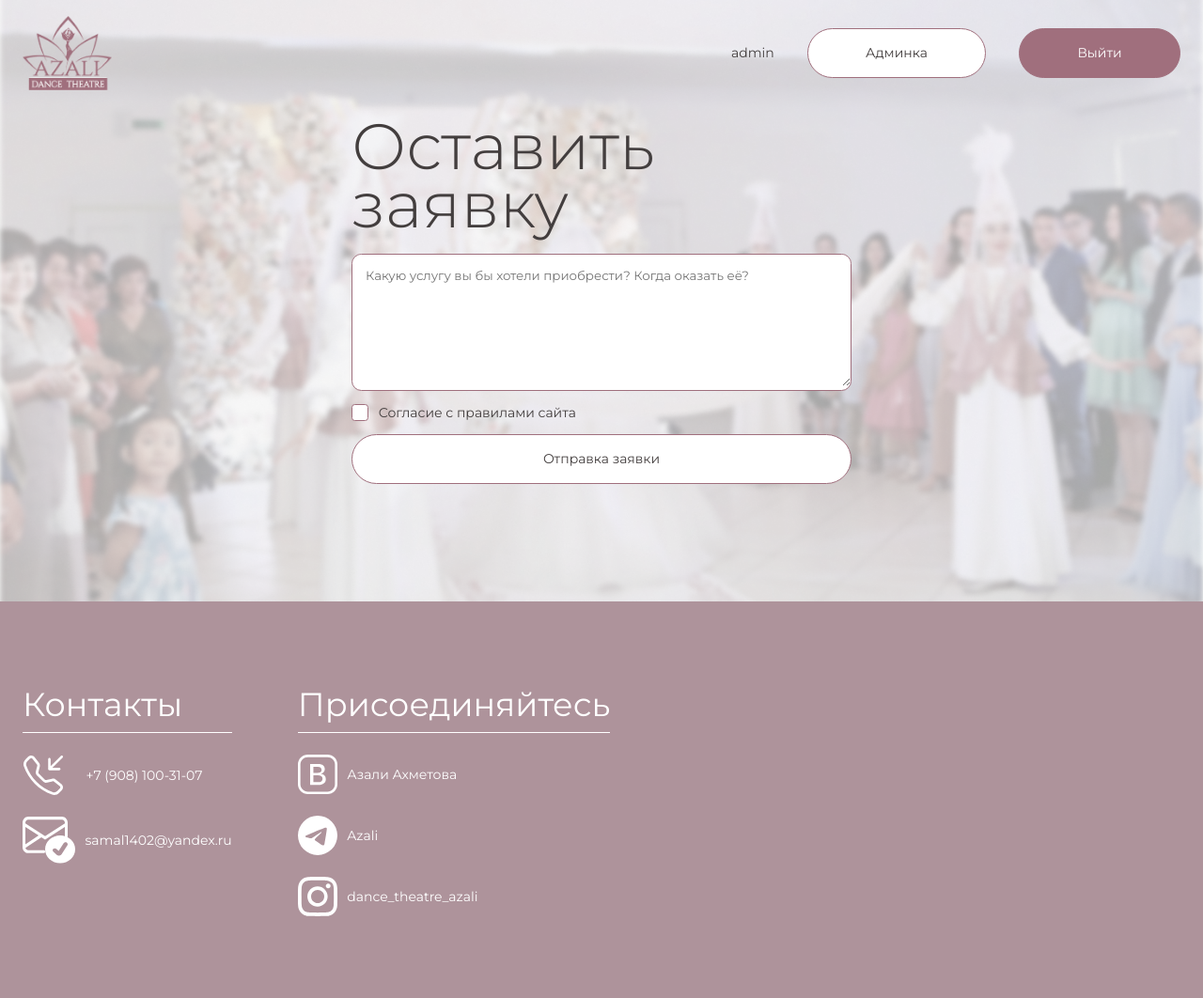
After one commit to alternatio/azali, a PHP site: page /application.php in a window 1280 px wide. The commit adds this page. Shown: the whole page at 94% size. Run offline with PHP 8.4, Linux system fonts and the light colour scheme; a user stored in the database is signed in.

Commit message:
some changes

```diff
--- /dev/null
+++ b/application.php
@@ -0,0 +1,9 @@
+<?php
+
+include_once './components/global/head.php';
+include_once './components/global/header.php';
+
+include_once  './components/application/application.php';
+
+include_once './components/global/footer.php';
+include_once './components/global/bottom.php';
--- /dev/null
+++ b/components/application/application.php
@@ -0,0 +1,30 @@
+<?php
+session_start();
+?>
+
+<section class="wrapper registrationLoginWrapper">
+  <img class='registrationLoginBackground' src='/public/images/loginBackground.png' alt='login'>
+  <div class='inner registrationLogin'>
+    <span class='registrationLoginTitle'>
+      Оставить заявку
+    </span>
+    <form class='registrationLoginForm' action='/components/application/methodApplication.php' method='post'>
+      <label class='label textareaLabel'>
+        <textarea class='textarea' name='message' placeholder='Какую услугу вы бы хотели приобрести? Когда оказать её?' required maxlength="240"></textarea>
+      </label>
+      <label class='labelCheckbox'>
+        <input class='inputCheckbox' type='checkbox' required>
+        Согласие с правилами сайта
+      </label>
+
+      <?php
+      if (isset($_SESSION['errorTextLogin'])) {
+        echo "<p class='error'>" . $_SESSION['errorTextLogin'] . "</p>";
+      }
+      ?>
+      <button class='outline-button registrationLoginButton' type='submit'>
+        Отправка заявки
+      </button>
+    </form>
+  </div>
+</section>
--- a/components/global/header.php
+++ b/components/global/header.php
@@ -42,7 +42,11 @@ $userEmail = $_SESSION['userEmail'];
     } else {
     	echo "<div class='header__buttons'>"
         . $userEmail .
-        "<a class='flat-button' href='/components/registrationLogin/logoutMethod.php'>
+        "
+        <a class='outline-button' href='/application.php'>
+          Оставить заявку
+        </a>
+        <a class='flat-button' href='/components/registrationLogin/logoutMethod.php'>
           Выйти
         </a>
       </div>";
--- a/components/registrationLogin/logoutMethod.php
+++ b/components/registrationLogin/logoutMethod.php
@@ -2,4 +2,4 @@
 session_start();
 
 $_SESSION['userEmail'] = null;
-header('Location: ' . $_SERVER['HTTP_REFERER']);
+header('Location: ' . '/');
--- a/components/registrationLogin/methodLogin.php
+++ b/components/registrationLogin/methodLogin.php
@@ -13,7 +13,9 @@ if ($password && $email) {
   $response = $connection -> query($sqlResponse);
 
   if ($response->num_rows) {
+    $data = mysqli_fetch_assoc($response);
     $_SESSION['userEmail'] = $email;
+    $_SESSION['userId'] = $data['id'];
     $_SESSION['errorTextLogin'] = 'Успешно';
     header('Location: ' . '/');
     die('Успешно');
--- a/styles/components/registrationLogin/registrationLogin.css
+++ b/styles/components/registrationLogin/registrationLogin.css
@@ -28,6 +28,8 @@
 .registrationLoginTitle {
 	font-size: 4.875rem;
 	font-weight: 300;
+	line-height: 90%;
+	margin-bottom: .75rem;
 }
 
 .registrationLoginForm {
--- a/styles/globals.css
+++ b/styles/globals.css
@@ -67,6 +67,7 @@ section {
 	border-radius: 10rem;
 	padding: 0 4.375rem;
 	transition: .2s ease-in-out;
+	text-align: center;
 }
 
 .flat-button {
@@ -203,6 +204,13 @@ section {
 	display: flex;
 	flex-direction: column;
 	gap: 1rem;
+	width: 100%;
+}
+
+.adminWrapper {
+	display: flex;
+	flex-direction: column;
+	gap: 4rem;
 }
 
 .adminTitle {
@@ -216,9 +224,32 @@ section {
 	grid-auto-rows: 1fr;
 }
 
-.users > div {
+.applications {
+	display: grid;
+	grid-template-columns: repeat(4, 1fr);
+	grid-auto-rows: min-content;
+	grid-auto-flow: dense;
+}
+
+.users > div, .applications > div {
 	outline: #333 solid 1px;
 	background: var(--colorBackground);
 	padding: .5rem;
 	font-family: monospace;
+	word-wrap: anywhere;
 }
+
+.textareaLabel {
+	padding: 0;
+}
+
+textarea {
+	width: 100%;
+	resize: vertical;
+	min-height: 10rem;
+	max-height: 30rem;
+	border: none;
+	outline: none;
+	border-radius: inherit;
+	padding: 1rem;
+}
```
Also changed, not shown: components/admin.php (+43 -2 lines), components/application/methodApplication.php (added, +28 -0 lines), db/azali1.sql (added, +113 -0 lines), styles/application/application.css (added, +7 -0 lines), db/azali0.sql (renamed from db/azali.sql).
